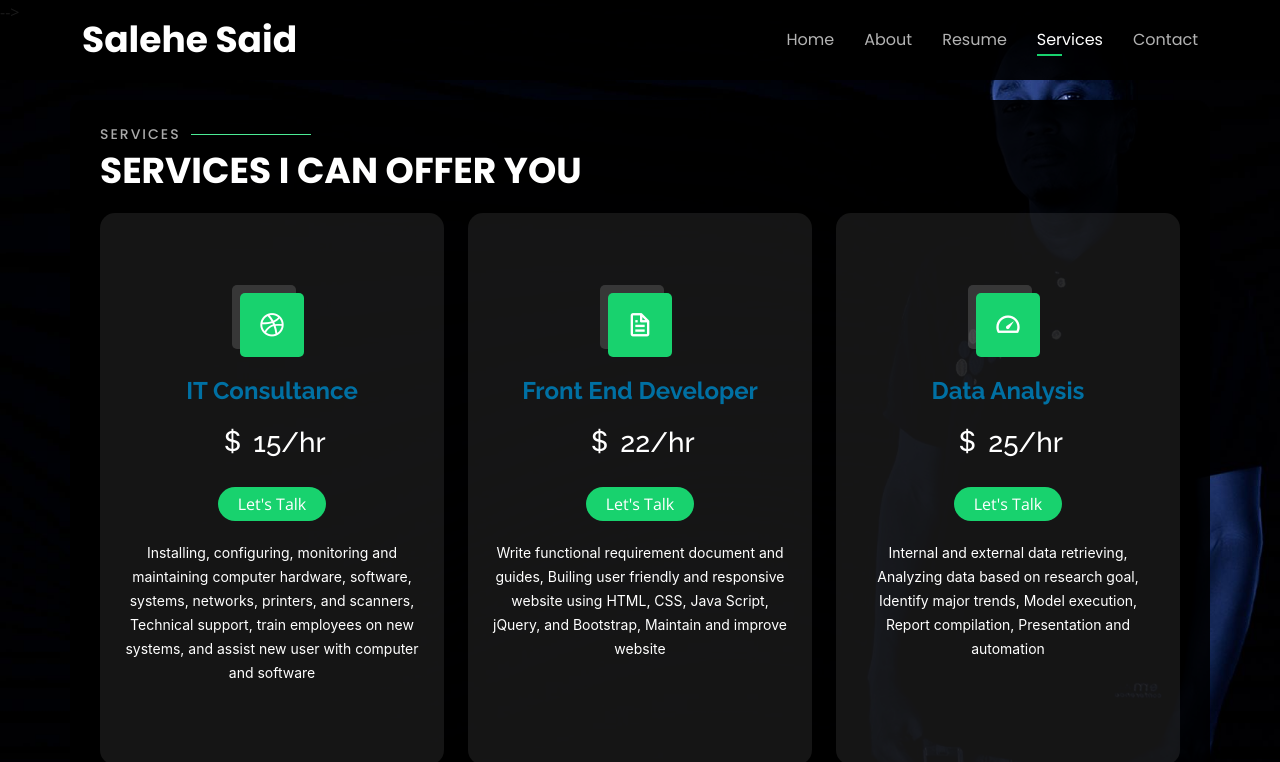
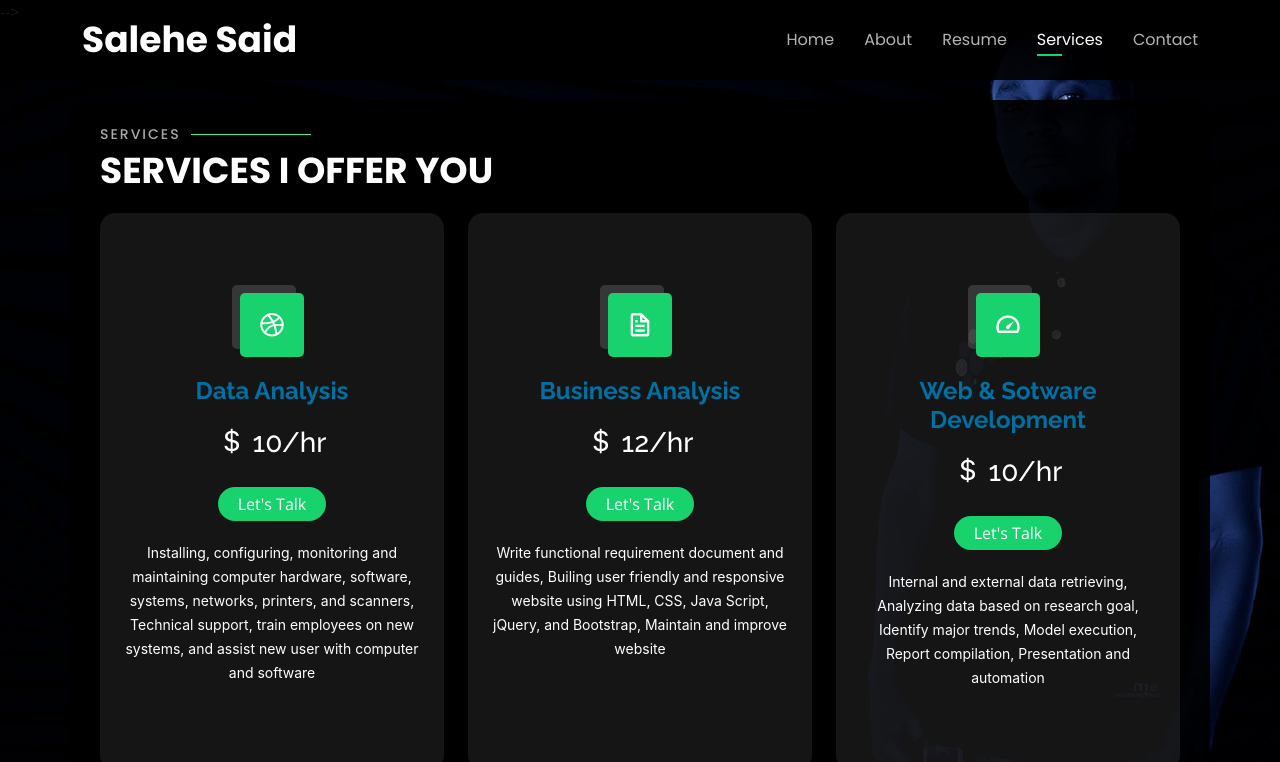
Before and after one commit to salehesaid/salehe, a plain HTML site: page index.html in a window 1280 px wide. Both pictures are taken after a click on the link "Services". Shown: the top 762 px of the page. Drawn offline with nearby package versions, Linux system fonts and the light colour scheme.

Commit message:
Major changes

```diff
--- a/index.html
+++ b/index.html
@@ -498,15 +498,15 @@
 
       <div class="section-title">
         <h2>Services</h2>
-        <p>Services I Can Offer You</p>
+        <p>Services I Offer You</p>
       </div>
 
       <div class="row">
         <div class="col-lg-4 col-md-6 d-flex align-items-stretch">
           <div class="icon-box">
             <div class="icon"><i class="bx bxl-dribbble"></i></div>
-            <h4><a href="">IT Consultance</a></h4>
-              <h3><i class="bi bi-currency-dollar"></i> <span data-purecounter-start="0" data-purecounter-end="15" data-purecounter-duration="1" class="purecounter"></span>/hr</h3>
+            <h4><a href="">Data Analysis</a></h4>
+              <h3><i class="bi bi-currency-dollar"></i> <span data-purecounter-start="0" data-purecounter-end="10" data-purecounter-duration="1" class="purecounter"></span>/hr</h3>
               <a href="https://wa.me/0686076431" target="_blank"><button type="submit">Let's Talk</button></a>
               <p>Installing, configuring, monitoring and maintaining computer hardware, software, systems, networks, printers, and scanners, Technical support, train employees on new systems, and assist new user with computer and software</p>
           </div>
@@ -515,8 +515,8 @@
         <div class="col-lg-4 col-md-6 d-flex align-items-stretch mt-4 mt-md-0">
           <div class="icon-box">
             <div class="icon"><i class="bx bx-file"></i></div>
-            <h4><a href="">Front End Developer</a></h4>
-            <h3><i class="bi bi-currency-dollar"></i> <span data-purecounter-start="0" data-purecounter-end="22" data-purecounter-duration="1" class="purecounter"> </span>/hr</h3>
+            <h4><a href="">Business Analysis</a></h4>
+            <h3><i class="bi bi-currency-dollar"></i> <span data-purecounter-start="0" data-purecounter-end="12" data-purecounter-duration="1" class="purecounter"> </span>/hr</h3>
             <a href="https://wa.me/0686076431" target="_blank"><button type="submit">Let's Talk</button></a>
               <p>Write functional requirement document and guides, Builing user friendly and responsive website using HTML, CSS, Java Script, jQuery, and Bootstrap, Maintain and improve website</p>
           </div>
@@ -525,8 +525,8 @@
         <div class="col-lg-4 col-md-6 d-flex align-items-stretch mt-4 mt-lg-0">
           <div class="icon-box">
             <div class="icon"><i class="bx bx-tachometer"></i></div>
-            <h4><a href="">Data Analysis</a></h4>
-            <h3><i class="bi bi-currency-dollar"></i> <span data-purecounter-start="0" data-purecounter-end="25" data-purecounter-duration="1" class="purecounter"> </span>/hr</h3>
+            <h4><a href="">Web & Sotware Development</a></h4>
+            <h3><i class="bi bi-currency-dollar"></i> <span data-purecounter-start="0" data-purecounter-end="10" data-purecounter-duration="1" class="purecounter"> </span>/hr</h3>
             <a href="https://wa.me/0686076431" target="_blank"><button type="submit">Let's Talk</button></a>
             <p>Internal and external data retrieving, Analyzing data based on research goal, Identify major trends, Model execution, Report compilation, Presentation and automation</p>
           </div>
@@ -535,8 +535,8 @@
         <div class="col-lg-4 col-md-6 d-flex align-items-stretch mt-4">
           <div class="icon-box">
             <div class="icon"><i class="bx bx-world"></i></div>
-            <h4><a href="">Digital Marketing</a></h4>
-            <h3><i class="bi bi-currency-dollar"></i> <span data-purecounter-start="0" data-purecounter-end="12" data-purecounter-duration="1" class="purecounter"> </span>/hr</h3>
+            <h4><a href="">IT & Technical Support</a></h4>
+            <h3><i class="bi bi-currency-dollar"></i> <span data-purecounter-start="0" data-purecounter-end="15" data-purecounter-duration="1" class="purecounter"> </span>/hr</h3>
            <a href="https://wa.me/0686076431" target="_blank"><button type="submit">Let's Talk</button></a>
             <p>Social Media Marketing, Email Marketing, Business Products Branding and Services</p>
           </div>
@@ -546,7 +546,7 @@
           <div class="icon-box">
             <div class="icon"><i class="bx bx-slideshow"></i></div>
             <h4><a href="">Event Management</a></h4>
-            <h3><i class="bi bi-currency-dollar"></i> <span data-purecounter-start="0" data-purecounter-end="20" data-purecounter-duration="1" class="purecounter"> </span>/hr</h3>
+            <h3><i class="bi bi-currency-dollar"></i> <span data-purecounter-start="0" data-purecounter-end="15" data-purecounter-duration="1" class="purecounter"> </span>/hr</h3>
             <a href="https://wa.me/0686076431" target="_blank"><button type="submit">Let's Talk</button></a>
             <p>Event Planning and Organizing, Event Team Building, Event Execution</p>
           </div>
@@ -556,7 +556,7 @@
           <div class="icon-box">
             <div class="icon"><i class="bx bx-arch"></i></div>
             <h4><a href="">Graphics Design</a></h4>
-            <h3><i class="bi bi-currency-dollar"></i> <span data-purecounter-start="0" data-purecounter-end="35" data-purecounter-duration="1" class="purecounter"> </span>/hr</h3>
+            <h3><i class="bi bi-currency-dollar"></i> <span data-purecounter-start="0" data-purecounter-end="20" data-purecounter-duration="1" class="purecounter"> </span>/hr</h3>
            <a href="https://wa.me/0686076431" target="_blank"><button type="submit">Let's Talk</button></a>
             <p>Creating Advertisements, Branding Materials, Publicity Materials, Design Magazine Layout, Company Profile Design</p>
           </div>
```
